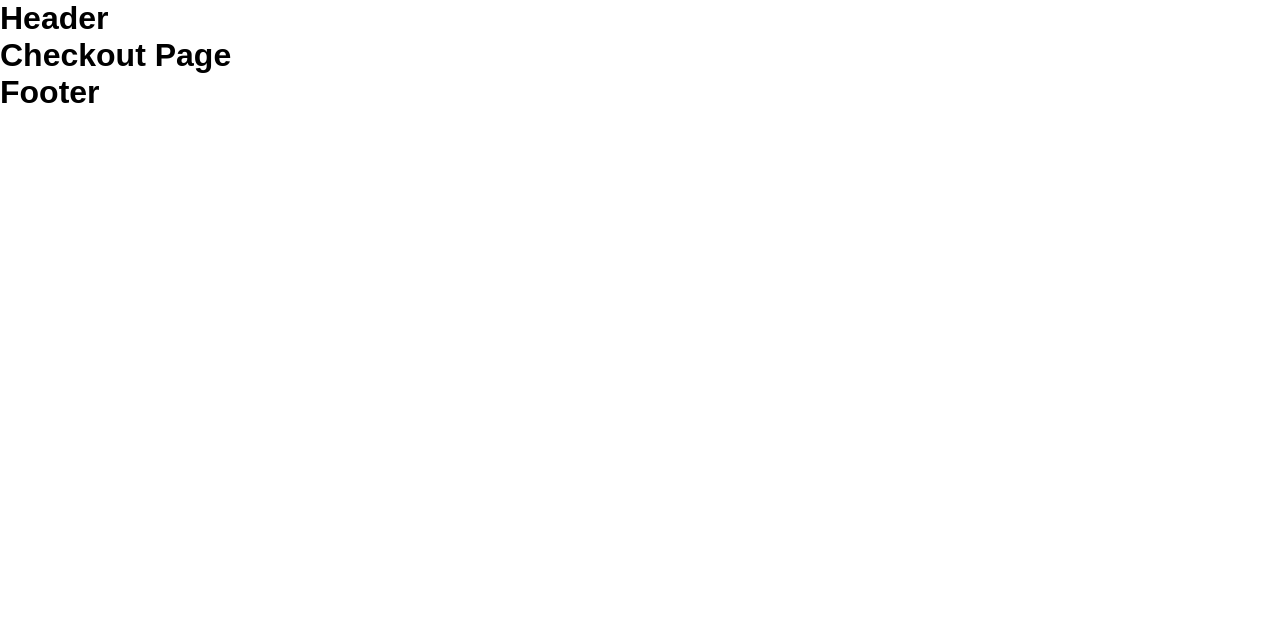
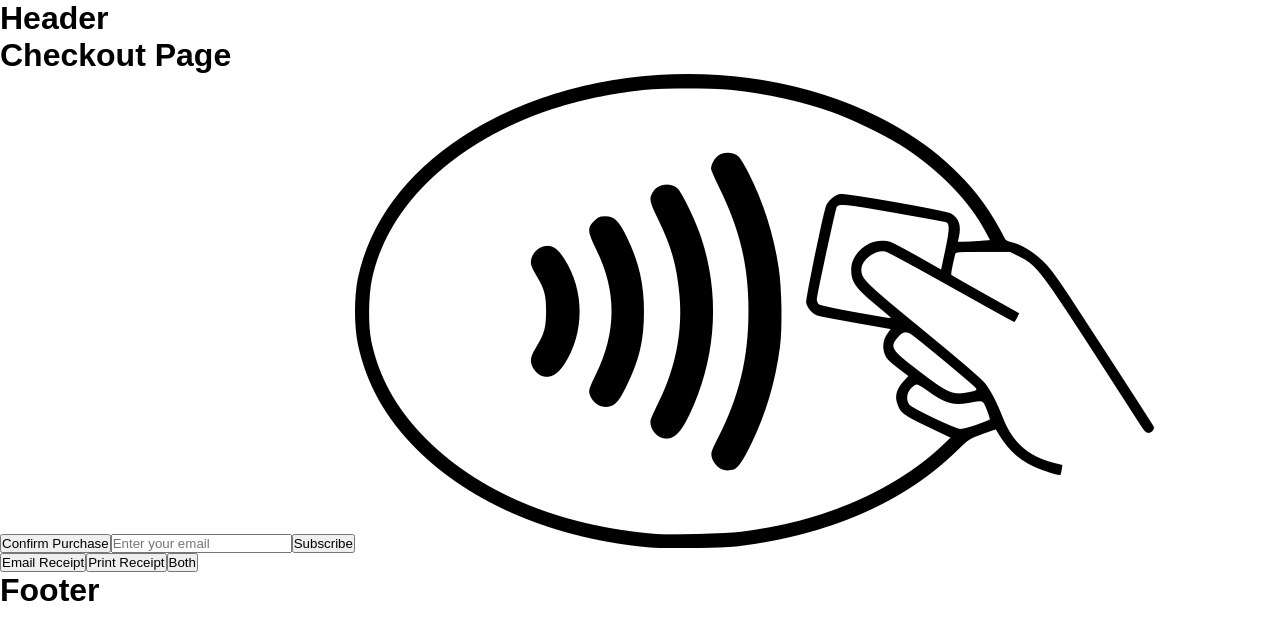
Before and after one commit to kbains09/Lush-Project-React, a React (Create React App) app: page /checkout in a window 1280 px wide. Shown: the top 640 px of the page. Built offline with nearby package versions, Linux system fonts and the light colour scheme.

Commit message:
feat: Checkout action structure

```diff
--- /dev/null
+++ b/src/components/CheckoutActions/CheckoutActions.jsx
@@ -0,0 +1,46 @@
+import React, { useState } from 'react';
+import tap from '../../assets/images/contactless-card.png';
+import './CheckoutActions.scss';
+
+const CheckoutActions = () => {
+  const [email, setEmail] = useState('');
+  const [message, setMessage] = useState(''); // State to hold the message for the user
+
+  const handleConfirmPurchase = () => {
+    console.log('Confirming with email:', email); //test
+    setMessage('Your confirmation is complete.'); // ui message
+  };
+
+  const handleSubscribe = () => {
+    console.log('Subscribing:', email); //test
+    setMessage('Subscription successful.'); // ui message
+  };
+
+  const handleReceiptOption = (option) => {
+    console.log('Receipt option selected:', option); //test
+    setMessage(`Receipt option '${option}' selected.`); // ui message
+  };
+
+  return (
+    <div>
+      <button onClick={handleConfirmPurchase}>Confirm Purchase</button>
+      <input
+        type="email"
+        placeholder="Enter your email"
+        value={email}
+        onChange={(e) => setEmail(e.target.value)}
+      />
+      <button onClick={handleSubscribe}>Subscribe</button>
+      <img src={tap} alt="payment" />
+      <div>
+        <button onClick={() => handleReceiptOption('Email')}>Email Receipt</button>
+        <button onClick={() => handleReceiptOption('Print')}>Print Receipt</button>
+        <button onClick={() => handleReceiptOption('Both')}>Both</button>
+      </div>
+      {/* message logic */}
+      {message && <p>{message}</p>}
+    </div>
+  );
+};
+
+export default CheckoutActions;
--- a/src/pages/CheckoutPage/CheckoutPage.jsx
+++ b/src/pages/CheckoutPage/CheckoutPage.jsx
@@ -1,9 +1,11 @@
 import "./CheckoutPage.scss";
+import CheckoutActions from "../../components/CheckoutActions/CheckoutActions";
 
 function CheckoutPage() {
   return (
     <main>
       <h1>Checkout Page</h1>
+      <CheckoutActions />
     </main>
   );
 }
```
Also changed, not shown: src/components/CheckoutActions/CheckoutActions.scss (added).
